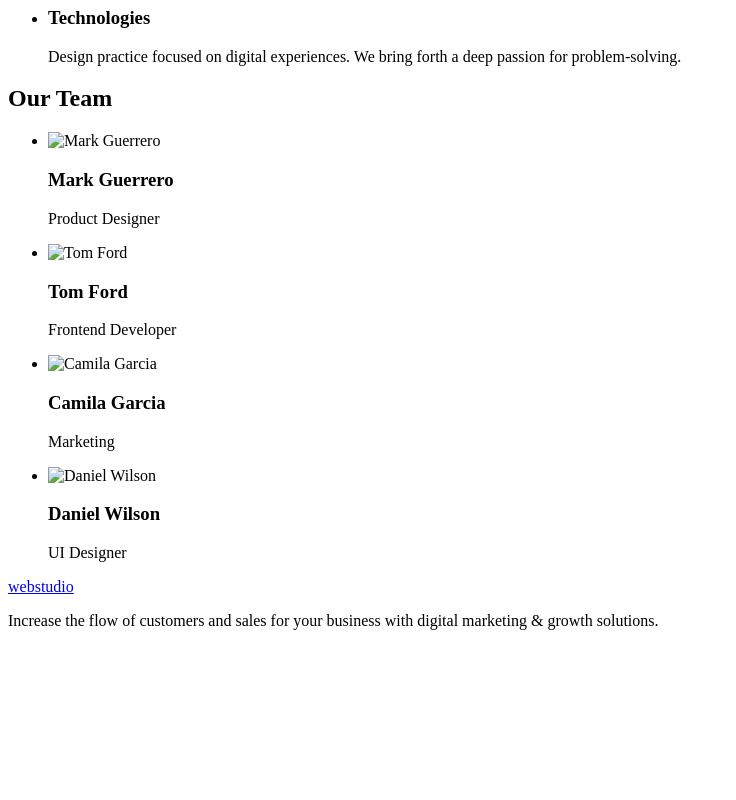
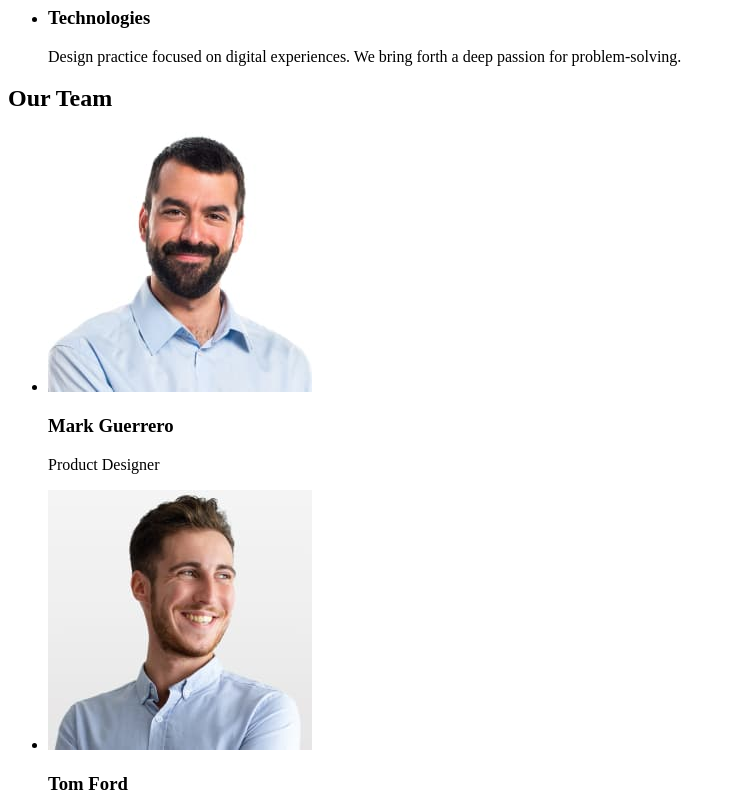
Before and after one commit to ArtVelych/goit-markup-hw-01, a plain HTML site: page index.html in a window 1280 px wide. Shown: the part 480-1280 px from the top of the page, without its empty margins (0-736 px from the left). Before the commit the page ends 1126 px from the top, so only its background shows below. Drawn offline with Linux system fonts and the light colour scheme; the site is published under a folder, as on GitHub Pages, so addresses that start at the root find nothing.

Commit message:
Add dots in img

```diff
--- a/index.html
+++ b/index.html
@@ -59,22 +59,22 @@
             <h2>Our Team</h2>
             <ul>
                 <li>
-                    <img src="/images/markguerrero.jpg" alt="Mark Guerrero" width="264" height="260">
+                    <img src="./images/markguerrero.jpg" alt="Mark Guerrero" width="264" height="260">
                     <h3>Mark Guerrero</h3>
                     <p>Product Designer</p>
                 </li>
                 <li>
-                    <img src="/images/tomford.jpg" alt="Tom Ford" width="264" height="260">
+                    <img src="./images/tomford.jpg" alt="Tom Ford" width="264" height="260">
                     <h3>Tom Ford</h3>
                     <p>Frontend Developer</p>
                 </li>
                 <li>
-                    <img src="/images/camilagarcia.jpg" alt="Camila Garcia" width="264" height="260">
+                    <img src="./images/camilagarcia.jpg" alt="Camila Garcia" width="264" height="260">
                     <h3>Camila Garcia</h3>
                     <p>Marketing</p>
                 </li>
                 <li>
-                    <img src="/images/danielwilson.jpg" alt="Daniel Wilson" width="264" height="260">
+                    <img src="./images/danielwilson.jpg" alt="Daniel Wilson" width="264" height="260">
                     <h3>Daniel Wilson</h3>
                     <p>UI Designer</p>
                 </li>
```
